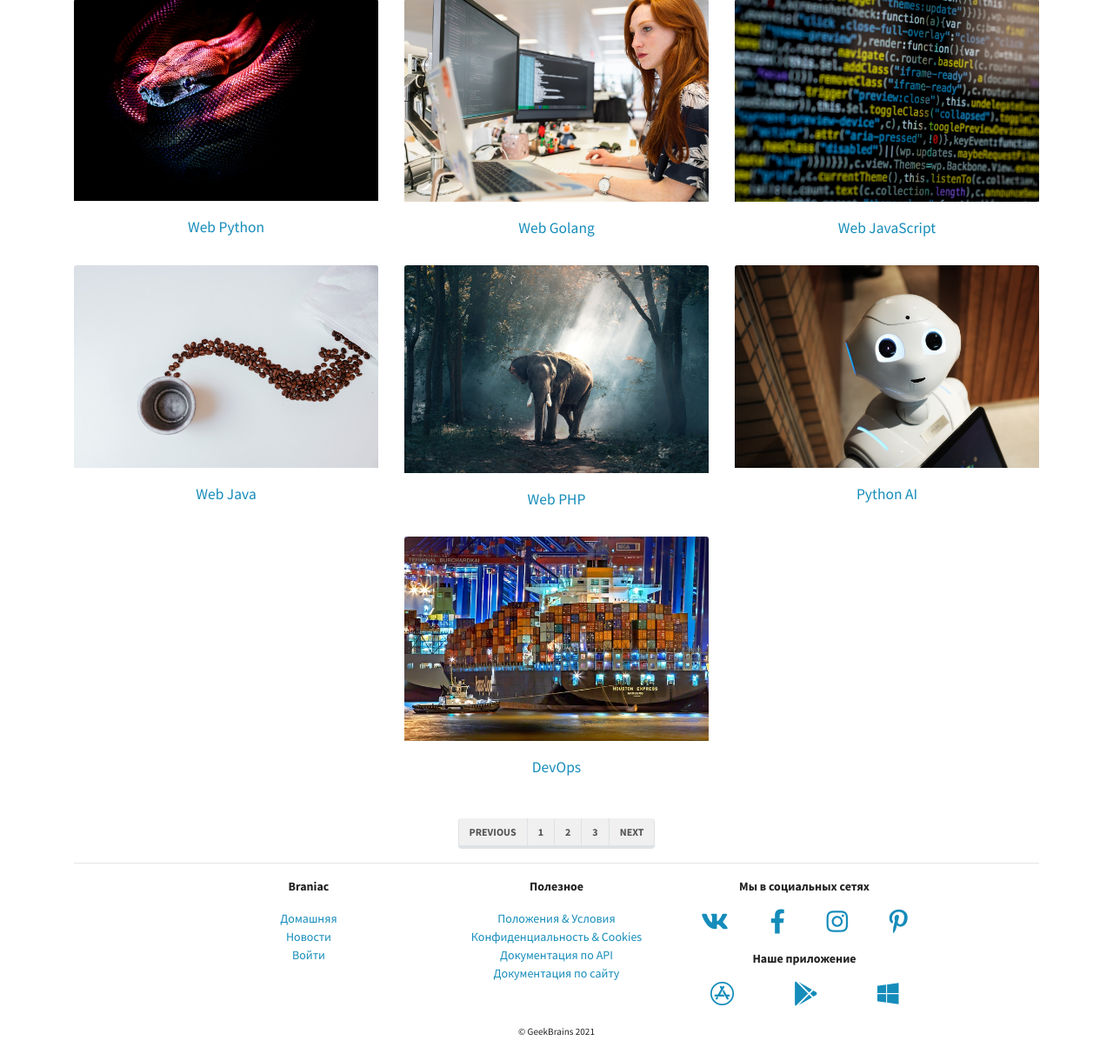
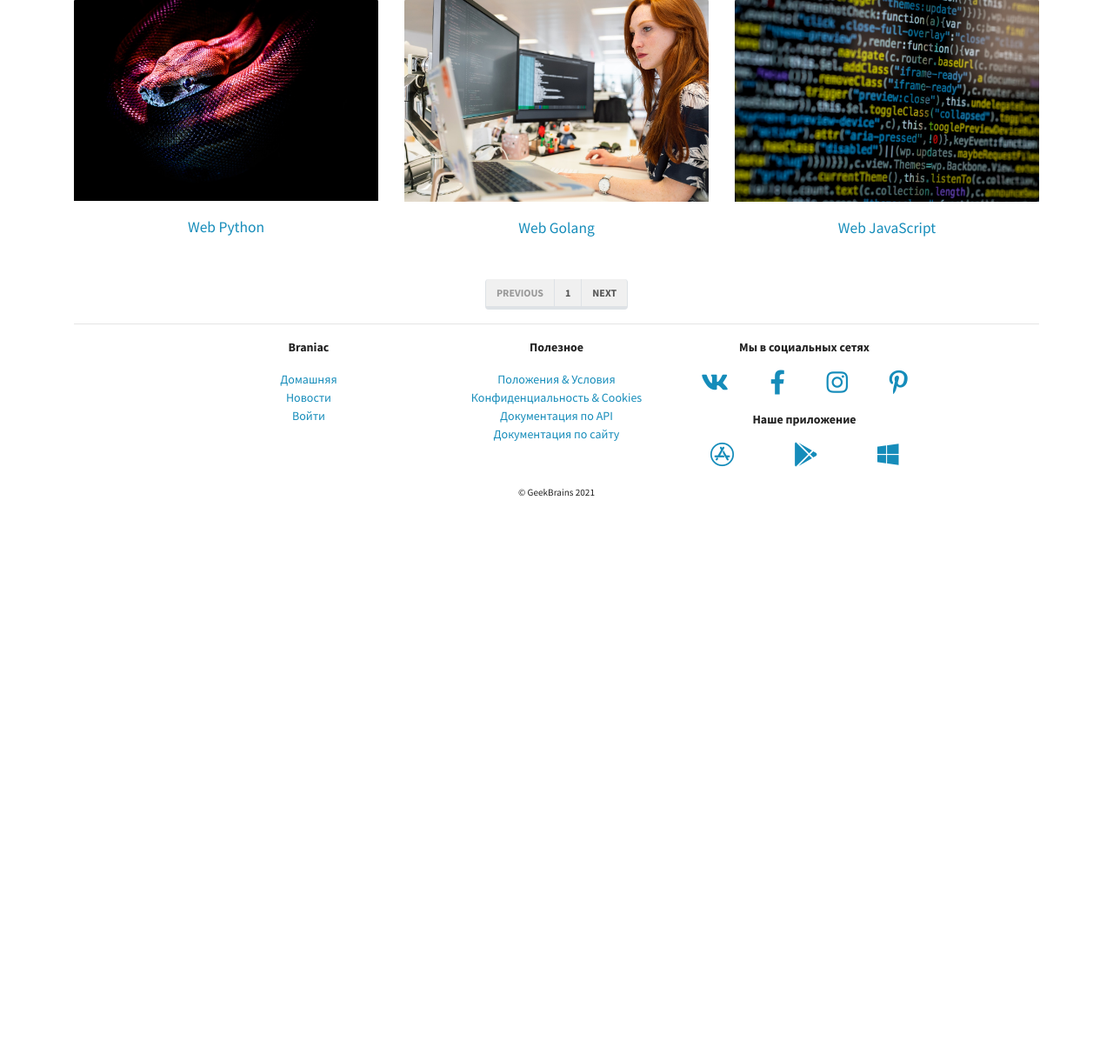
Before and after one commit to krlvn/gb_django, a Django app: page /mainapp/courses_list/ in a window 1280 px wide. Shown: the part 94-1306 px from the top of the page at 87% size. After the commit the page ends 665 px from the top, so only its background shows below. Run offline with Django 4.2, Linux system fonts and the light colour scheme; data comes from the database, SQL or seed files in the repository; some libraries are stand-ins or nearby versions.

Commit message:
Постраничный вывод новостей и курсов

```diff
--- a/mainapp/templates/mainapp/courses_list.html
+++ b/mainapp/templates/mainapp/courses_list.html
@@ -1,4 +1,5 @@
 {% extends 'mainapp/base.html' %}
+{% load static %}
 {% block content %}
     {% include 'mainapp/components/top_nav_panel.html' %}
     <div class="container-md">
@@ -6,92 +7,35 @@
 
     <div class="row justify-content-center mt-3">
 
-
+        {% for course in page %}
         <div class="card col-sm-12 col-md-6 col-lg-4 border-0">
             <a href="#">
-                    <img src="/static/img/course001.jpg" class="card-img-top" alt="...">
+                <img src="{% static course.cover %}" class="card-img-top" alt="...">
                 <div class="card-body">
-                        <h5 class="card-title text-center">Web Python</h5>
+                    <h5 class="card-title text-center">{{ course.name }}</h5>
                 </div>
             </a>
         </div>
+        {% endfor %}
 
 
-
-                <div class="card col-sm-12 col-md-6 col-lg-4 border-0">
-                <a href="#">
-                    <img src="/static/img/course002.jpg" class="card-img-top" alt="...">
-                    <div class="card-body">
-                        <h5 class="card-title text-center">Web Golang</h5>
-                    </div>
-                </a>
-                </div>
-
-
-
-                <div class="card col-sm-12 col-md-6 col-lg-4 border-0">
-                <a href="#">
-                    <img src="/static/img/course003.jpg" class="card-img-top" alt="...">
-                    <div class="card-body">
-                        <h5 class="card-title text-center">Web JavaScript</h5>
-                    </div>
-                </a>
-                </div>
-
-
-
-                <div class="card col-sm-12 col-md-6 col-lg-4 border-0">
-                <a href="#">
-                    <img src="/static/img/course004.jpg" class="card-img-top" alt="...">
-                    <div class="card-body">
-                        <h5 class="card-title text-center">Web Java</h5>
-                    </div>
-                </a>
-                </div>
-
-
-
-                <div class="card col-sm-12 col-md-6 col-lg-4 border-0">
-                <a href="#">
-                    <img src="/static/img/course005.jpg" class="card-img-top" alt="...">
-                    <div class="card-body">
-                        <h5 class="card-title text-center">Web PHP</h5>
-                    </div>
-                </a>
-                </div>
-
-
-
-                <div class="card col-sm-12 col-md-6 col-lg-4 border-0">
-                <a href="#">
-                    <img src="/static/img/course006.jpg" class="card-img-top" alt="...">
-                    <div class="card-body">
-                        <h5 class="card-title text-center">Python AI</h5>
-                    </div>
-                </a>
-                </div>
-
-
-
-                <div class="card col-sm-12 col-md-6 col-lg-4 border-0">
-                <a href="#">
-                    <img src="/static/img/course007.jpg" class="card-img-top" alt="...">
-                    <div class="card-body">
-                        <h5 class="card-title text-center">DevOps</h5>
-                    </div>
-                </a>
-                </div>
 
 
     </div>
 <div class="row justify-content-center align-items-center mt-3 mb-n3">
   <nav aria-label="Page navigation example">
     <ul class="pagination">
-      <li class="page-item"><a class="page-link" href="#">Previous</a></li>
-      <li class="page-item"><a class="page-link" href="#">1</a></li>
-      <li class="page-item"><a class="page-link" href="#">2</a></li>
-      <li class="page-item"><a class="page-link" href="#">3</a></li>
-      <li class="page-item"><a class="page-link" href="#">Next</a></li>
+      {% if page.has_previous %}
+        <li class="page-item"><a class="page-link" href="?page={{ page.previous_page_number }}">Previous</a></li>
+      {% else %}
+        <li class="page-item disabled"><a class="page-link" href="#" aria-disabled="true">Previous</a></li>
+      {% endif %}
+      <li class="page-item"><a class="page-link" href="?page={{ page.number }}">{{ page.number }}</a></li>
+      {% if page.has_next %}
+        <li class="page-item"><a class="page-link" href="?page={{ page.next_page_number }}">Next</a></li>
+      {% else %}
+        <li class="page-item disabled"><a class="page-link" href="#" aria-disabled="true">Next</a></li>
+      {% endif %}
     </ul>
   </nav>
 </div>
--- a/mainapp/views.py
+++ b/mainapp/views.py
@@ -1,7 +1,7 @@
 from datetime import datetime
-import json
-
+from django.core.paginator import Paginator
 from django.views.generic import TemplateView
+from .models import News, Courses, Lessons, Teachers
 
 
 class MainPageView(TemplateView):
@@ -23,18 +23,28 @@ class ContactsPageView(TemplateView):
 class NewsPageView(TemplateView):
     template_name = "mainapp/news.html"
 
+    paginated_by = 3
     def get_context_data(self, **kwargs):
         context = super().get_context_data(**kwargs)
-        context['news_title'] = 'Новость'
-        context['news_description'] = 'Предварительное описание новости'
-        context['news_date'] = datetime.now()
-        context['range'] = range(5)
 
-        with open('data/news.json', 'r', encoding='utf-8') as f:
-            context['news_json'] = json.load(f)
+        page_number = self.request.GET.get('page', 1)
+        paginator = Paginator(News.objects.all(), self.paginated_by)
+        page = paginator.get_page(page_number)
+        context['page'] = page
 
         return context
 
 
 class CoursesPageView(TemplateView):
     template_name = "mainapp/courses_list.html"
+
+    paginated_by = 3
+    def get_context_data(self, **kwargs):
+        context = super().get_context_data(**kwargs)
+
+        page_number = self.request.GET.get('page', 1)
+        paginator = Paginator(Courses.objects.all(), self.paginated_by)
+        page = paginator.get_page(page_number)
+        context['page'] = page
+
+        return context
```
Also changed, not shown: mainapp/templates/mainapp/news.html (+15 -22 lines). Lines whose indentation alone changed are shown as unchanged.
